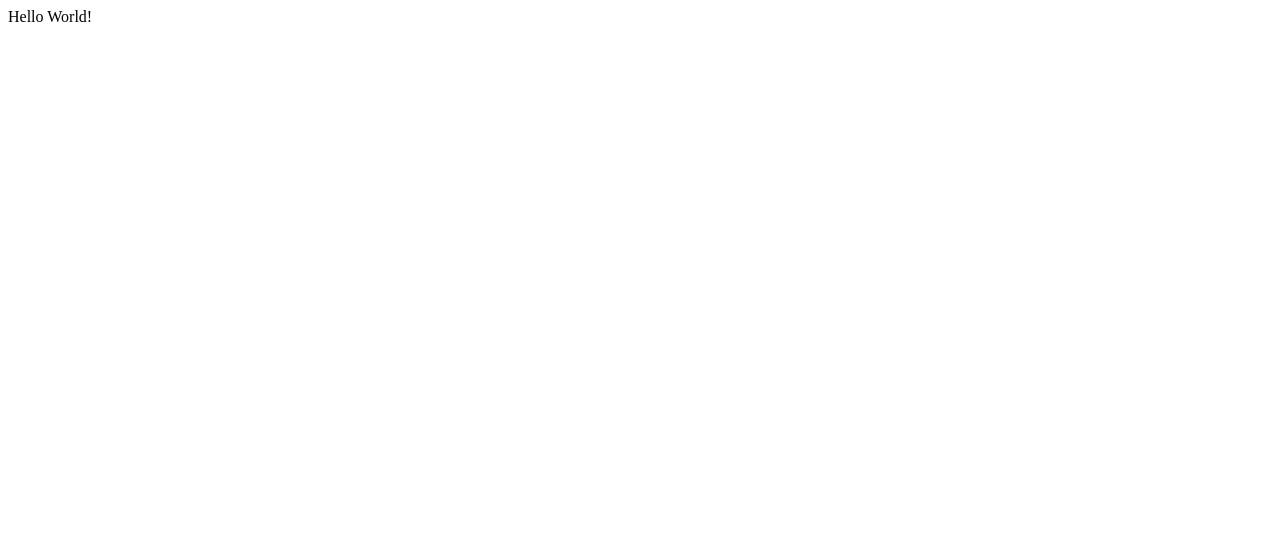
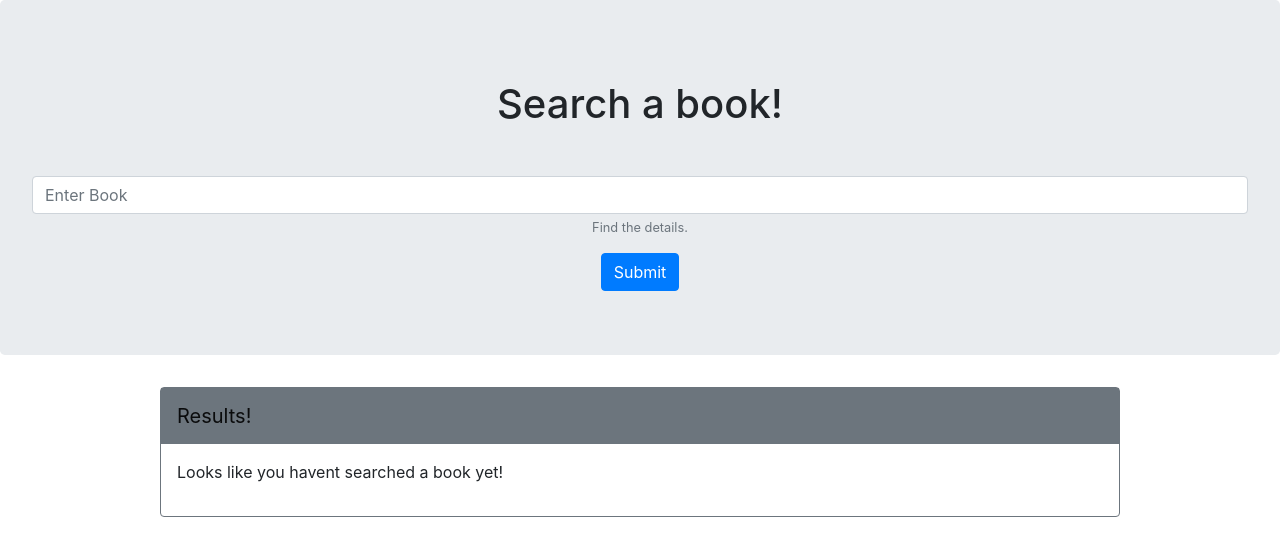
Before and after one commit to fsolis210/Lookie-Database, a plain HTML site: page index.html in a window 1280 px wide. Drawn offline with nearby package versions, Linux system fonts and the light colour scheme.

Commit message:
Updating sample index

```diff
--- a/index.html
+++ b/index.html
@@ -1,12 +1,47 @@
 <!DOCTYPE html>
 <html lang="en">
-<head>
-    <meta charset="UTF-8">
-    <meta name="viewport" content="width=device-width, initial-scale=1.0">
-    <meta http-equiv="X-UA-Compatible" content="ie=edge">
+  <head>
+    <meta charset="UTF-8" />
+    <meta name="viewport" content="width=device-width, initial-scale=1.0" />
+    <meta http-equiv="X-UA-Compatible" content="ie=edge" />
+    <link
+      rel="stylesheet"
+      href="https://maxcdn.bootstrapcdn.com/bootstrap/4.0.0/css/bootstrap.min.css"
+    />
     <title>Document</title>
-</head>
-<body>
-    Hello World!
-</body>
+  </head>
+  <body>
+    <div class="jumbotron text-center">
+      <h1 class="header-1 p-3">Search a book!</h1>
+      <form>
+        <div class="form-group">
+          <label for="searchInput"></label>
+          <input
+            type="input"
+            class="form-control"
+            id="searchInput"
+            aria-describedby="emailHelp"
+            placeholder="Enter Book"
+          />
+          <small id="emailHelp" class="form-text text-muted"
+            >Find the details.</small
+          >
+        </div>
+
+        <button type="submit" class="btn btn-primary" id="find-book">Submit</button>
+      </form>
+    </div>
+
+    <div class="mx-auto w-75 border rounded border-secondary">
+      <nav class="navbar navbar-light bg-secondary">
+        <a class="navbar-brand" href="#">Results!</a>
+      </nav>
+      <p id="showResults" class="p-3">
+        Looks like you havent searched a book yet!
+      </p>
+    </div>
+  </body>
+
+  <script src="https://cdnjs.cloudflare.com/ajax/libs/jquery/3.2.1/jquery.min.js"></script>
+  <script src="assets/bookSearch.js"></script>
 </html>
```
